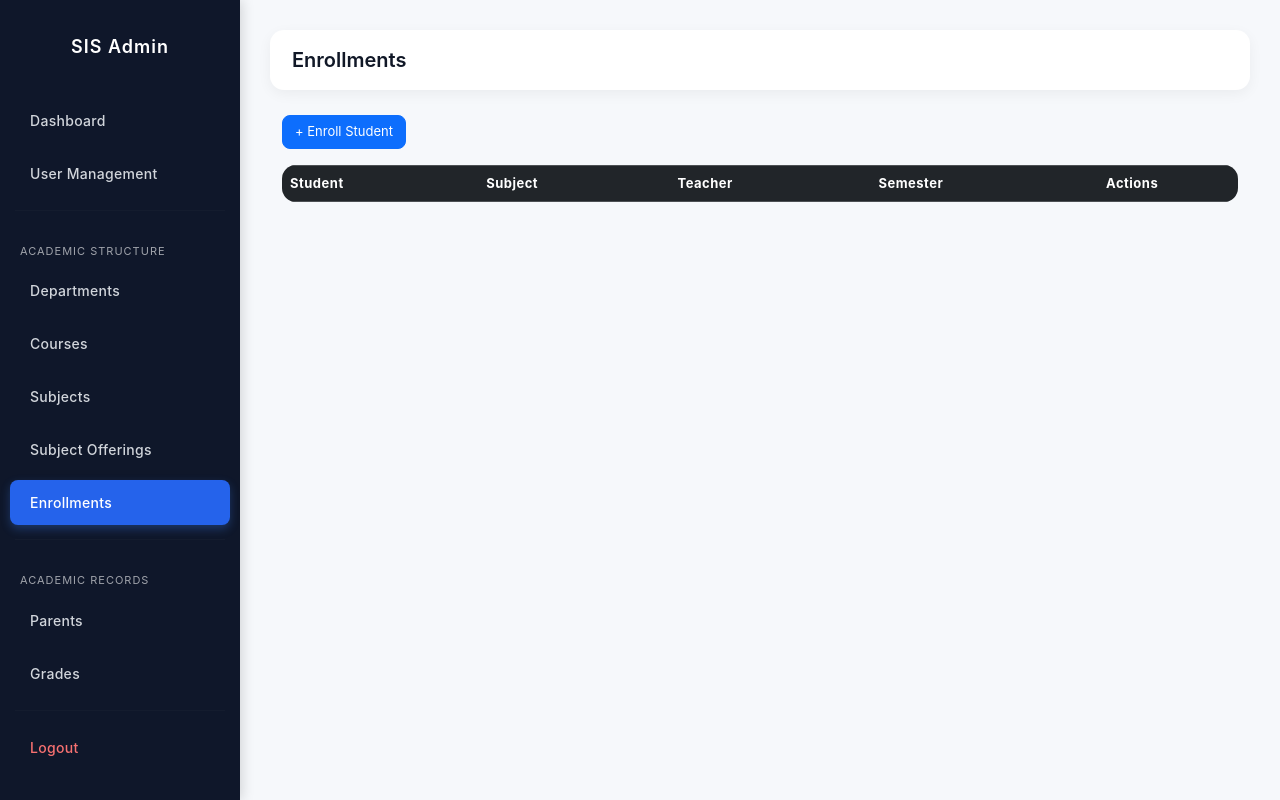
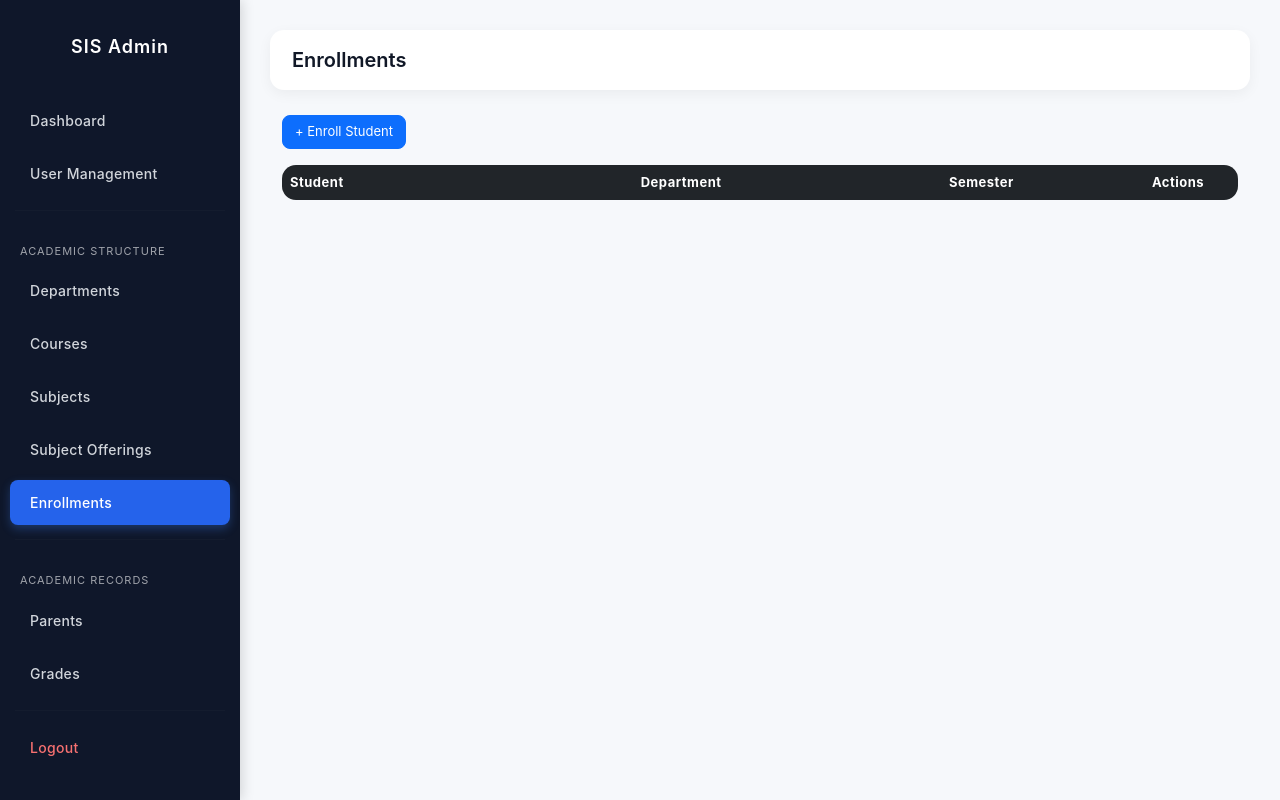
Before and after one commit to angeloalindayo151306-blip/Web-base-SIS-Frontend, a website: page pages/enrollments.html in a window 1280 px wide. Drawn offline with nearby package versions, Linux system fonts and the light colour scheme; no server answers; sample sign-in values are in the browser's storage.

Commit message:
fixing enrollment table

```diff
--- a/js/modules/enrollments.js
+++ b/js/modules/enrollments.js
@@ -5,7 +5,8 @@ document.addEventListener('DOMContentLoaded', () => {
 });
 
 /* ==========================================
-   LOAD ENROLLMENTS
+LOAD ENROLLMENTS
+Now shows Student | Department | Semester
 ========================================== */
 async function loadEnrollments() {
   const enrollments = await apiRequest('/api/enrollments');
@@ -17,9 +18,8 @@ async function loadEnrollments() {
   enrollments.forEach((e) => {
     tbody.innerHTML += `
       <tr>
-        <td>${e.student_name}</td>
-        <td>${e.subject_name}</td>
-        <td>${e.school_year || '-'}</td>
+        <td class="text-start">${e.student_name}</td>
+        <td>${e.department_name || '-'}</td>
         <td>${e.semester}</td>
         <td>
           <button class="btn btn-sm btn-danger"
--- a/pages/enrollments.html
+++ b/pages/enrollments.html
@@ -56,20 +56,17 @@
         </button>
 
         <!-- Enrollment Table -->
-        <table class="table table-bordered">
-          <thead class="table-dark">
+        <table class="table table-striped table-hover align-middle">
+          <thead class="table-dark text-center">
             <tr>
-              <th>Student</th>
-              <th>Subject</th>
-              <th>Teacher</th>
+              <th class="text-start">Student</th>
+              <th>Department</th>
               <th>Semester</th>
-              <th width="140">Actions</th>
+              <th width="120">Actions</th>
             </tr>
           </thead>
           <tbody id="enrollmentTableBody"></tbody>
         </table>
-      </div>
-    </div>
 
     <!-- ✅ ENROLLMENT MODAL -->
     <div class="modal fade" id="enrollmentModal">
```
